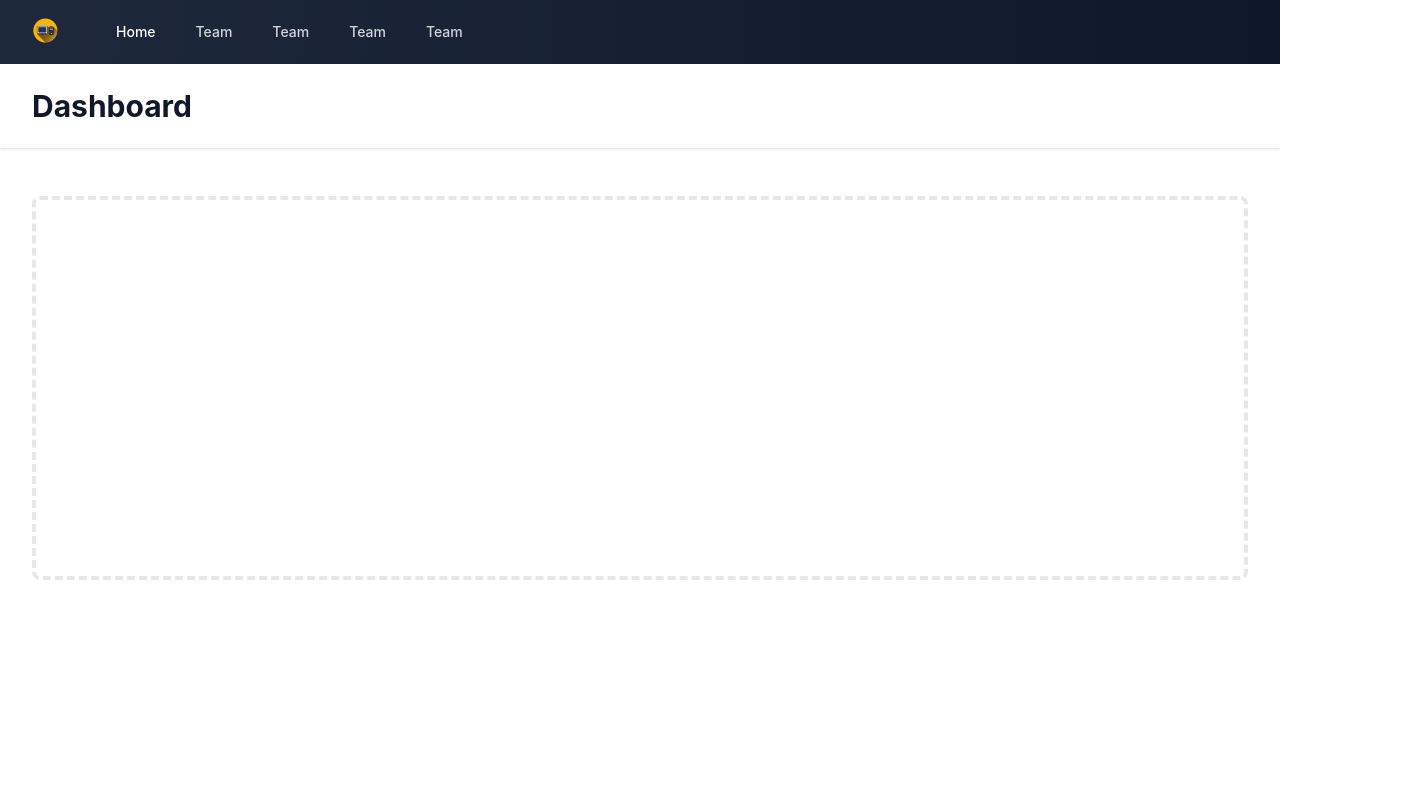
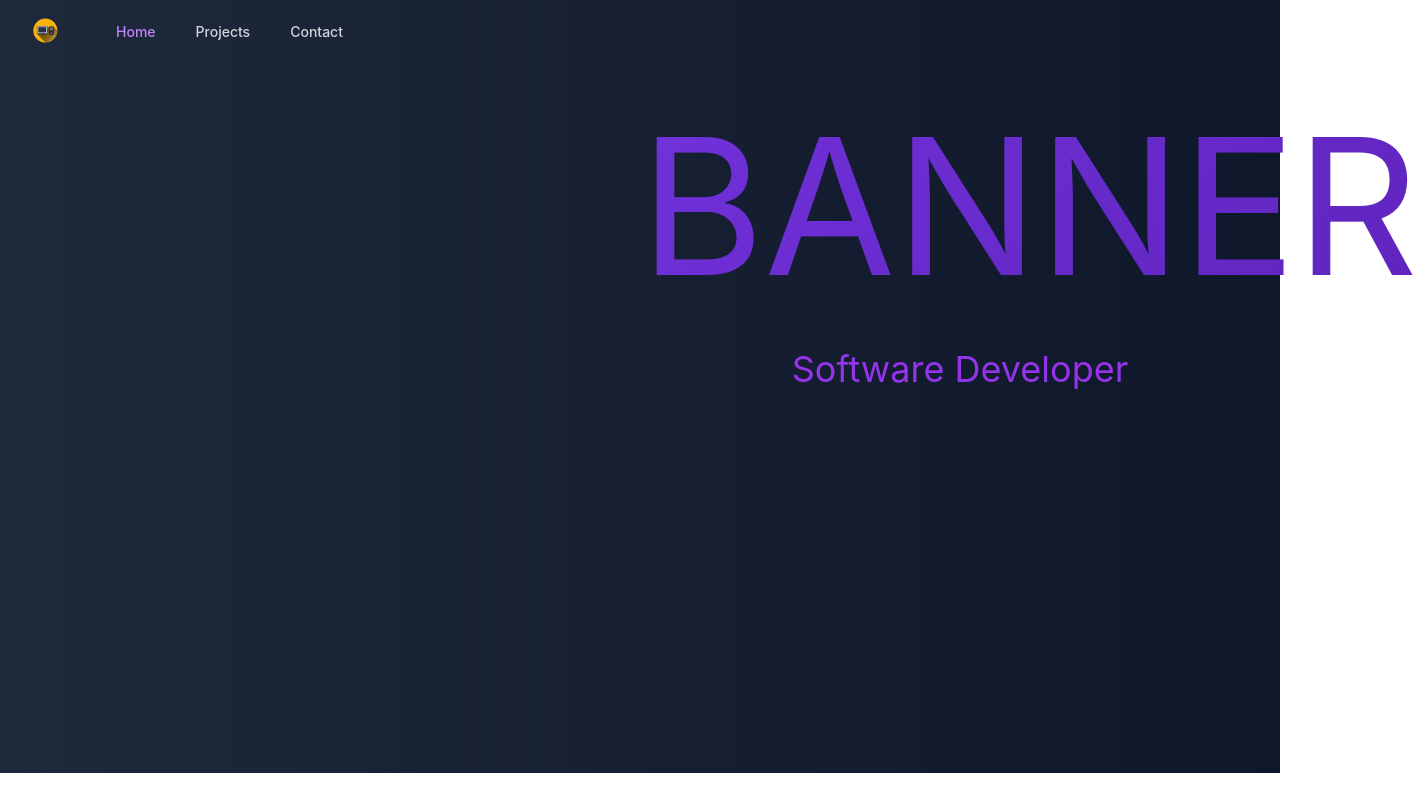
Before and after one commit to bannersamuelson/portfolio, a React (Create React App) app: page / in a window 1280 px wide. Shown: the whole page, 1418 px wide, since content can reach past the window. Built offline with nearby package versions, Linux system fonts and the light colour scheme.

Commit message:
added animations

```diff
--- a/src/App.js
+++ b/src/App.js
@@ -1,10 +1,12 @@
 import './App.css';
 import Navbar from './components/Nav/Nav';
+import Home from './Home/Home';
 
 function App() {
   return (
     <div className="app">
       <Navbar />
+      <Home />
     </div>
   );
 }
--- /dev/null
+++ b/src/Home/Home.css
@@ -0,0 +1,61 @@
+.fade-in-text {
+  display: inline-block;
+  animation: fadeIn linear 4s;
+  -webkit-animation: fadeIn linear 4s;
+  -moz-animation: fadeIn linear 4s;
+  -o-animation: fadeIn linear 4s;
+  -ms-animation: fadeIn linear 4s;
+}
+@keyframes fadeIn {
+  0% {opacity:0;}
+  100% {opacity:1;}
+}
+
+@-moz-keyframes fadeIn {
+  0% {opacity:0;}
+  100% {opacity:1;}
+}
+
+@-webkit-keyframes fadeIn {
+  0% {opacity:0;}
+  100% {opacity:1;}
+}
+
+@-o-keyframes fadeIn {
+  0% {opacity:0;}
+  100% {opacity:1;}
+}
+
+@-ms-keyframes fadeIn {
+  0% {opacity:0;}
+  100% {opacity:1;}
+}
+
+/* NAME */
+
+.animate-charcter
+{
+   text-transform: uppercase;
+  background-image: linear-gradient(
+    -225deg,
+    #7c3aed 0%,
+    #5b21b6 100%
+  );
+  background-size: auto auto;
+  background-clip: border-box;
+  background-size: 200% auto;
+  color: #fff;
+  background-clip: text;
+  text-fill-color: transparent;
+  -webkit-background-clip: text;
+  -webkit-text-fill-color: transparent;
+  animation: textclip 4s linear infinite;
+  display: inline-block;
+      font-size: 190px;
+}
+
+@keyframes textclip {
+  to {
+    background-position: 200% center;
+  }
+}
--- a/src/Home/Home.jsx
+++ b/src/Home/Home.jsx
@@ -0,0 +1,20 @@
+import React from 'react'
+import './Home.css'
+
+export default function Home() {
+  return (
+    <div className="bg-gradient-to-r from-slate-800 to-slate-900 grid grid-cols-2">
+      <div></div>
+      <div class="container">
+        <div class="row">
+          <div class="col-md-12 text-center">
+            <h3 class="animate-charcter"> BANNER</h3>
+            <div className="fade-in-text pb-96 text-purple-600 text-4xl">
+              Software Developer
+            </div>
+          </div>
+        </div>
+      </div >
+    </div >
+  )
+}
--- a/src/components/Nav/Nav.jsx
+++ b/src/components/Nav/Nav.jsx
@@ -22,11 +22,11 @@ function Nav() {
               </div>
               <div className="hidden md:block">
                 <div className="ml-10 flex items-baseline space-x-4">
-                  <a href="#" className=" hover:bg-gray-700 text-white px-3 py-2 rounded-md text-sm font-medium">Home</a>
-                  <a href="#" className="text-gray-300 hover:bg-gray-700 hover:text-white px-3 py-2 rounded-md text-sm font-medium">Team</a>
-                  <a href="#" className="text-gray-300 hover:bg-gray-700 hover:text-white px-3 py-2 rounded-md text-sm font-medium">Team</a>
-                  <a href="#" className="text-gray-300 hover:bg-gray-700 hover:text-white px-3 py-2 rounded-md text-sm font-medium">Team</a>
-                  <a href="#" className="text-gray-300 hover:bg-gray-700 hover:text-white px-3 py-2 rounded-md text-sm font-medium">Team</a>
+                  <a href="#" className=" hover:bg-gray-700 text-purple-400 px-3 py-2 rounded-md text-sm font-medium">Home</a>
+                  <a href="#" className="text-gray-300 hover:bg-gray-700 hover:text-white px-3 py-2 rounded-md text-sm font-medium">Projects</a>
+                  <a href="#" className="text-gray-300 hover:bg-gray-700 hover:text-white px-3 py-2 rounded-md text-sm font-medium">Contact</a>
+
+
                 </div>
               </div>
             </div>
@@ -34,12 +34,12 @@ function Nav() {
               <button
                 onClick={() => setIsOpen(!isOpen)}
                 type="button"
-                className="flex flex-col h-12 w-12 border-2 border-transparent rounded justify-center items-center group hover:border-white hover:text-white focus:outline-none focus:ring-2 focus:ring-offset-2 focus:ring-offset-gray-800 focus:ring-white" aria-controls="mobile-menu"
+                className="flex flex-col h-12 w-12 border-2 border-transparent rounded justify-center items-center group border-opacity-100 hover:border-white hover:border-opacity-100 hover:text-white" aria-controls="mobile-menu"
                 aria-expanded="false"
               >
                 <div
                   className={`${genericHamburgerLine} ${isOpen
-                    ? "rotate-45 translate-y-3 opacity-50 group-hover:opacity-100"
+                    ? "rotate-45 translate-y-3 opacity-75 group-hover:opacity-100"
                     : "opacity-50 group-hover:opacity-100"
                     }`}
                 />
@@ -49,7 +49,7 @@ function Nav() {
                 />
                 <div
                   className={`${genericHamburgerLine} ${isOpen
-                    ? "-rotate-45 -translate-y-3 opacity-50 group-hover:opacity-100"
+                    ? "-rotate-45 -translate-y-3 opacity-75 group-hover:opacity-100"
                     : "opacity-50 group-hover:opacity-100"
                     }`}
                 />
@@ -57,46 +57,6 @@ function Nav() {
             </div>
           </div>
         </div>
-
-
-        {/* <span className="sr-only">Open main menu</span>
-                {!isOpen ? (
-                  <svg
-                    className="block h-6 w-6"
-                    xmlns="http://www.w3.org/2000/svg"
-                    fill="none"
-                    viewBox="0 0 24 24"
-                    stroke="currentColor"
-                    aria-hidden="true"
-                  >
-                    <path
-                      strokeLinecap="round"
-                      strokeLinejoin="round"
-                      strokeWidth="2"
-                      d="M4 6h16M4 12h16M4 18h16"
-                    />
-                  </svg>
-                ) : (
-                  <svg
-                    className="block h-6 w-6"
-                    xmlns="http://www.w3.org/2000/svg"
-                    fill="none"
-                    viewBox="0 0 24 24"
-                    stroke="currentColor"
-                    aria-hidden="true"
-                  >
-                    <path
-                      strokeLinecap="round"
-                      strokeLinejoin="round"
-                      strokeWidth="2"
-                      d="M6 18L18 6M6 6l12 12"
-                    />
-                  </svg>
-                )}
-              </button>
-            </div>
-          </div>
-        </div> */}
 
         <Transition
           show={isOpen}
@@ -149,21 +109,6 @@ function Nav() {
           )}
         </Transition>
       </nav>
-
-      <header className="bg-white shadow">
-        <div className="max-w-7xl mx-auto py-6 px-4 sm:px-6 lg:px-8">
-          <h1 className="text-3xl font-bold text-gray-900">Dashboard</h1>
-        </div>
-      </header>
-      <main>
-        <div className="max-w-7xl mx-auto py-6 sm:px-6 lg:px-8">
-          {/* <!-- Replace with your content --> */}
-          <div className="px-4 py-6 sm:px-0">
-            <div className="border-4 border-dashed border-gray-200 rounded-lg h-96"></div>
-          </div>
-          {/* <!-- /End replace --> */}
-        </div>
-      </main>
     </div>
   );
 }
--- a/src/index.js
+++ b/src/index.js
@@ -3,10 +3,13 @@ import ReactDOM from 'react-dom';
 import './index.css';
 import App from './App';
 import reportWebVitals from './reportWebVitals';
+import { BrowserRouter as Router } from 'react-router-dom';
 
 ReactDOM.render(
   <React.StrictMode>
-    <App />
+    <Router>
+      <App />
+    </Router>
   </React.StrictMode>,
   document.getElementById('root')
 );
```
Also changed, not shown: src/components/landing.jsx (added), 1 other file (tests, documents, lock files or other folders).
